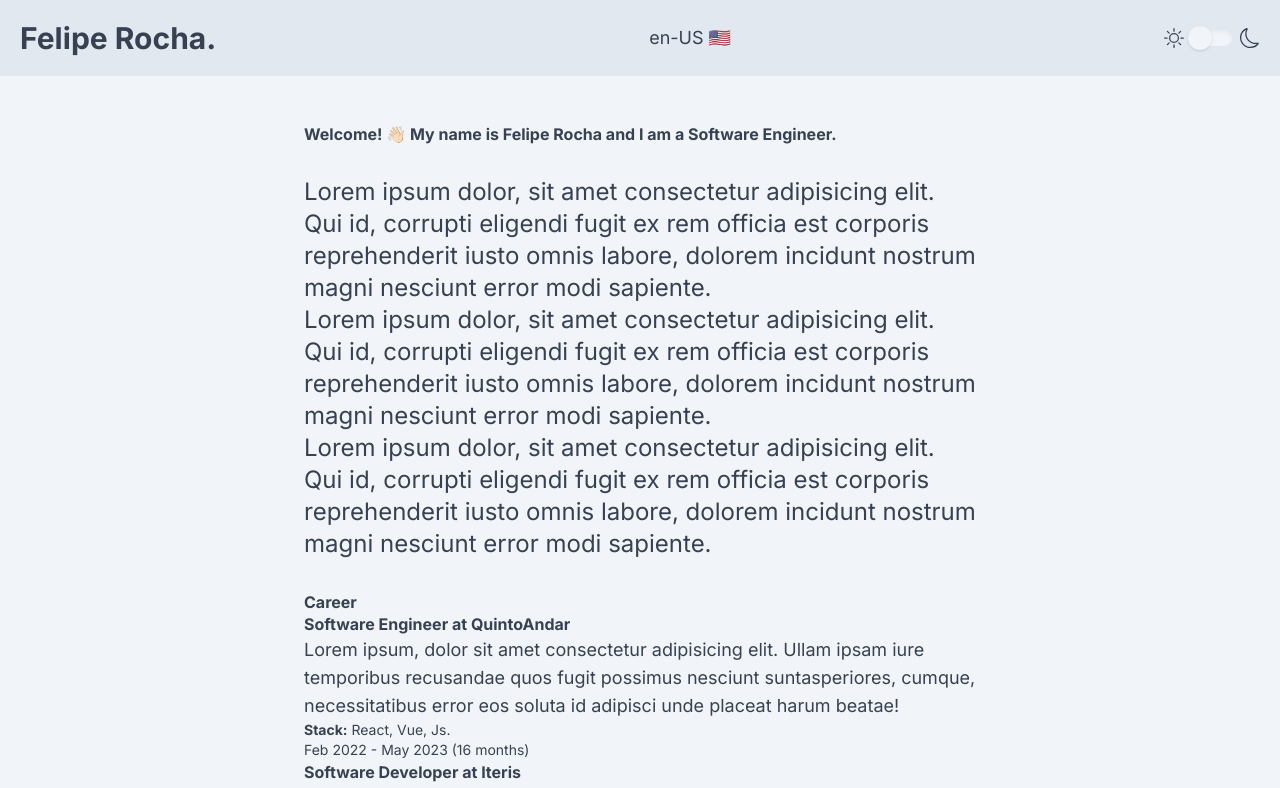
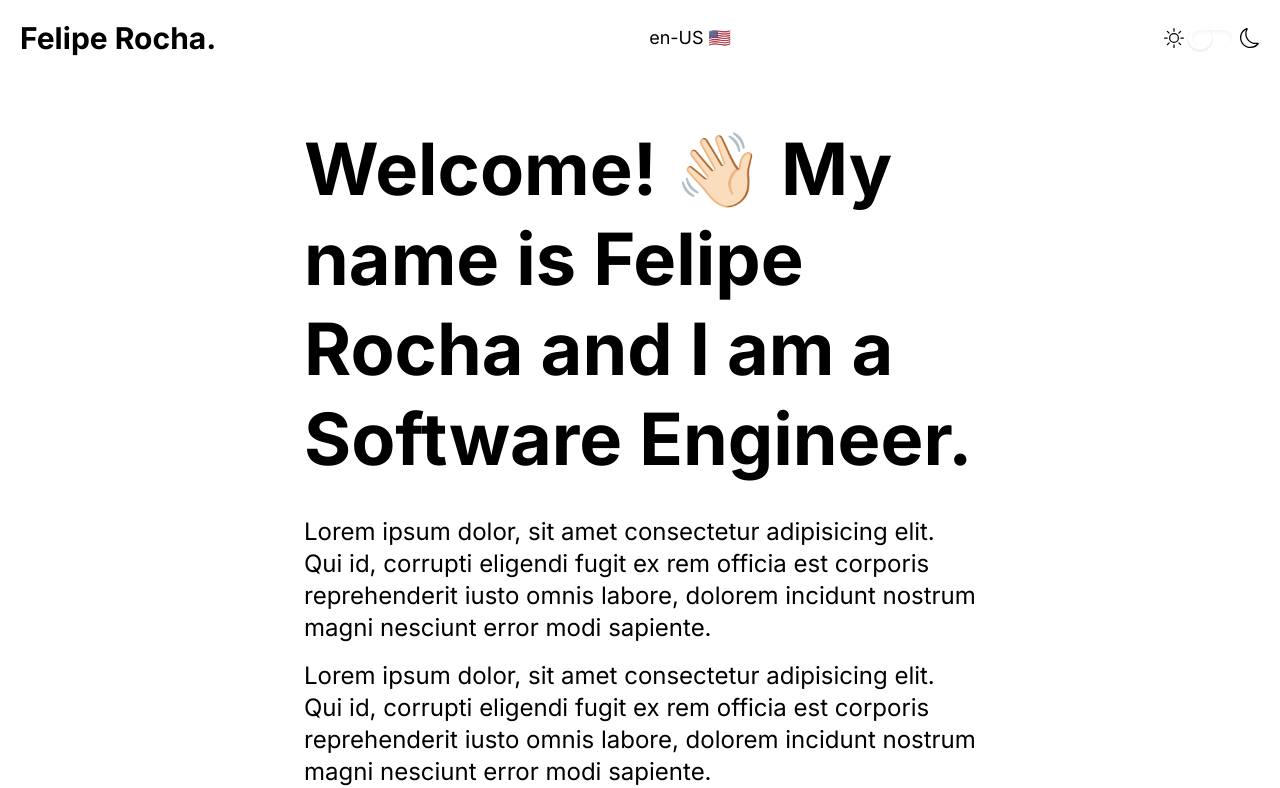
Before and after one commit to feliperocha93/feliperocha, a Next.js app: page / in a window 1280 px wide. Shown: the top 788 px of the page. Built offline with nearby package versions, Linux system fonts and the light colour scheme; no server answers.

Commit message:
chore: add custom colors to tailwind theme

```diff
--- a/tailwind.config.js
+++ b/tailwind.config.js
@@ -4,7 +4,33 @@ module.exports = {
     './src/pages/**/*.{js,ts,jsx,tsx,mdx}',
     './src/components/**/*.{js,ts,jsx,tsx,mdx}',
     './src/app/**/*.{js,ts,jsx,tsx,mdx}',
+    './src/containers/**/*.{js,ts,jsx,tsx,mdx}',
   ],
   darkMode: 'class',
   plugins: [],
+  theme: {
+    colors: {
+      white: {
+        100: '#F1F5FD',
+        200: '#E5EAF6',
+        300: '#D9E0F2',
+        400: '#C4CDE4',
+        500: '#BBC5DD',
+      },
+      black: {
+        100: '#1A3363',
+        200: '#132953',
+        300: '#0E1E3D',
+        400: '#09142A',
+        500: '#050D1C',
+      },
+      primary: {
+        100: '#2958B3',
+        200: '#27509E',
+        300: '#19408A',
+        400: '#13377C',
+        500: '#0B2964',
+      },
+    },
+  },
 };
```
